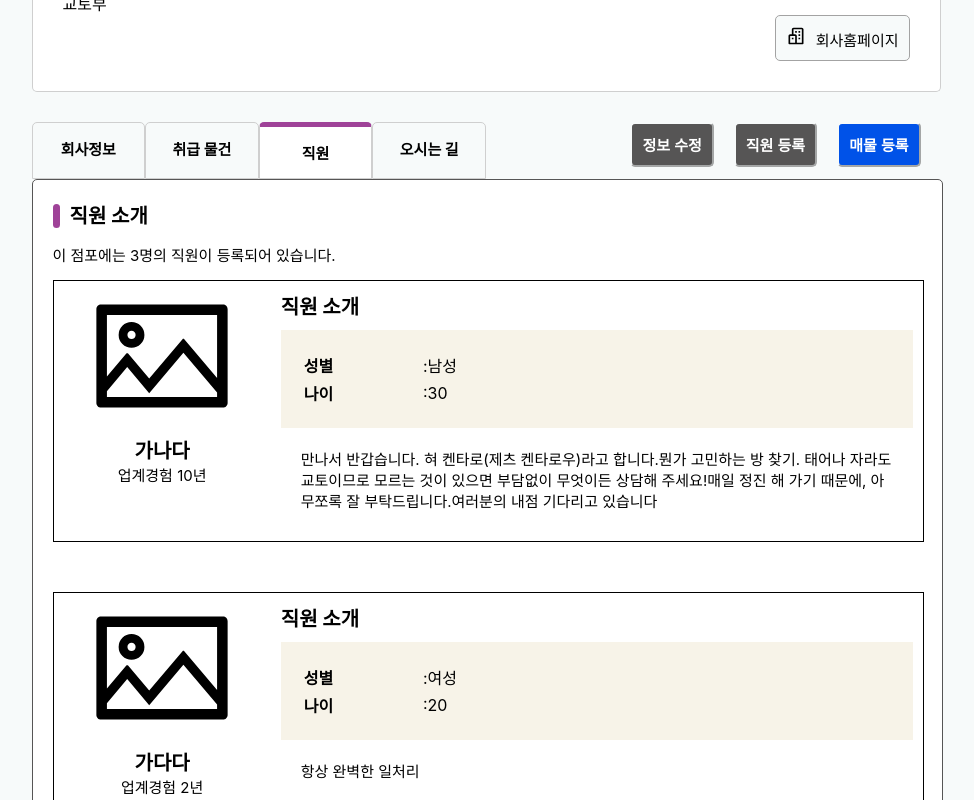
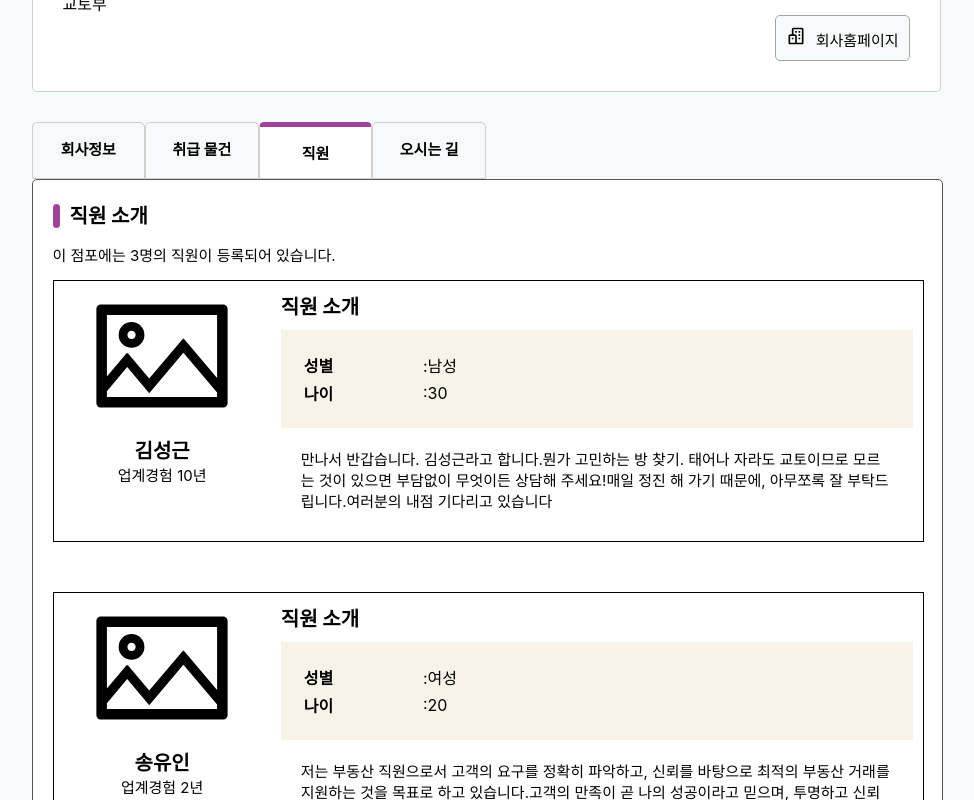
Before and after one commit to kkjp2/RAKUTeamProject, a React (Create React App) app: page /Realty/Company/1/Staff in a window 1280 px wide. Shown: the part 260-1060 px from the top of the page, without its empty margins (154-1128 px from the left). Built offline with nearby package versions, Linux system fonts and the light colour scheme.

Commit message:
중간 완성

```diff
--- a/src/Components/Layout/company/page/companyLayout.js
+++ b/src/Components/Layout/company/page/companyLayout.js
@@ -109,11 +109,11 @@ const CompanyLayout =(props) => {
             <div onClick={goToCompanyStaff}><p>직원</p></div>
             <div onClick={goToCompanyMap}><p>오시는 길</p></div>
         </div>
-        <div className="Company_Main_Nav_ManagerBtn">
+        {/* <div className="Company_Main_Nav_ManagerBtn">
             <button>매물 등록</button>
             <button>직원 등록</button>
             <button>정보 수정</button>
-            </div>
+            </div>     */}
         </div>
         <div className="Company_Main_Content">
         {props.children}
--- a/src/Components/Layout/company/page/companyStaff.js
+++ b/src/Components/Layout/company/page/companyStaff.js
@@ -7,19 +7,19 @@ const CompanyStaff = () => {
     const todos = [
         {
           id: 1,
-          name: "가나다",
+          name: "김성근",
           number: 10,
           age: "30",
           sex: "1",
-          content: "만나서 반갑습니다. 혀 켄타로(제츠 켄타로우)라고 합니다.뭔가 고민하는 방 찾기. 태어나 자라도 교토이므로 모르는 것이 있으면 부담없이 무엇이든 상담해 주세요!매일 정진 해 가기 때문에, 아무쪼록 잘 부탁드립니다.여러분의 내점 기다리고 있습니다"
+          content: "만나서 반갑습니다. 김성근라고 합니다.뭔가 고민하는 방 찾기. 태어나 자라도 교토이므로 모르는 것이 있으면 부담없이 무엇이든 상담해 주세요!매일 정진 해 가기 때문에, 아무쪼록 잘 부탁드립니다.여러분의 내점 기다리고 있습니다"
         },
         {
             id: 2,
-            name: "가다다",
+            name: "송유인",
             number: 2,
             age: "20",
             sex: "0",
-            content: "항상 완벽한 일처리"
+            content: "저는 부동산 직원으로서 고객의 요구를 정확히 파악하고, 신뢰를 바탕으로 최적의 부동산 거래를 지원하는 것을 목표로 하고 있습니다.고객의 만족이 곧 나의 성공이라고 믿으며, 투명하고 신뢰할 수 있는 서비스를 제공하는 것이 저의 최우선 과제입니다."
         },
       ];
     return <>
```
